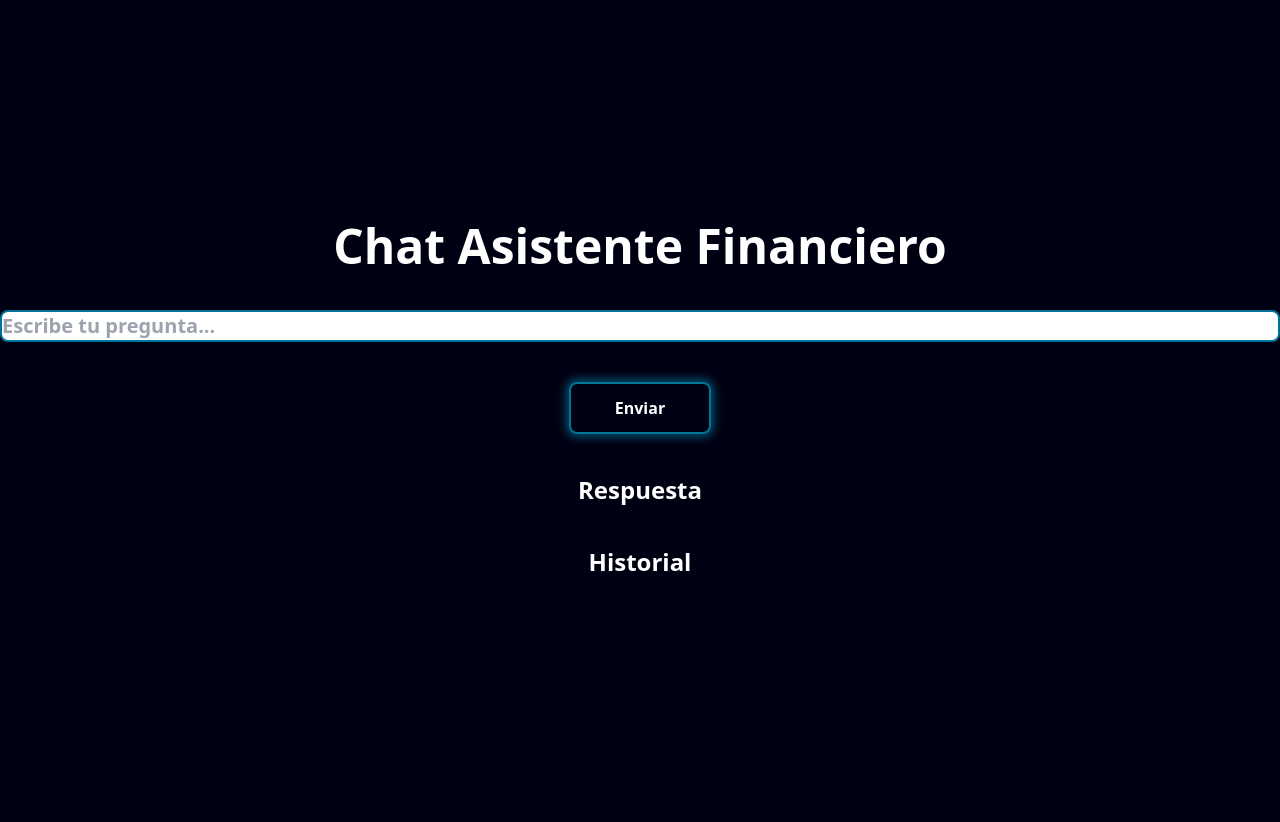
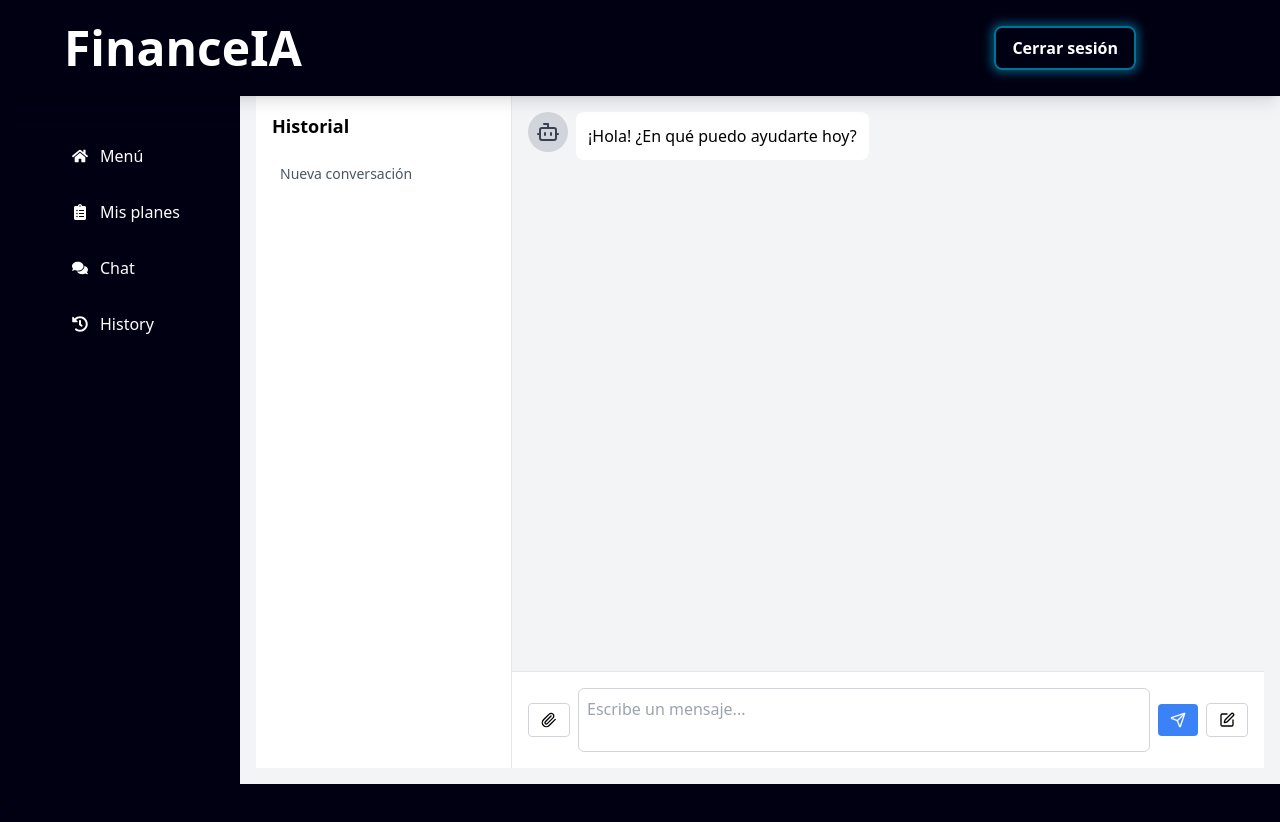
Before and after one commit to GabMond07/Asistente-IA, a React (Vite) app in the folder Frontend/: page /chat in a window 1280 px wide. Built offline with nearby package versions, Linux system fonts and the light colour scheme; sample sign-in values are in the browser's storage.

Commit message:
Chat in process

```diff
--- a/Frontend/package.json
+++ b/Frontend/package.json
@@ -12,6 +12,7 @@
   "dependencies": {
     "axios": "^1.7.7",
     "frontend": "file:",
+    "lucide-react": "^0.456.0",
     "react": "^18.3.1",
     "react-dom": "^18.3.1",
     "react-hook-form": "^7.53.1",
--- /dev/null
+++ b/Frontend/src/Components/Avatar.jsx
@@ -0,0 +1,16 @@
+// src/components/ui/avatar.js
+import React from 'react';
+
+export const Avatar = ({ children, className }) => (
+  <div className={`flex items-center justify-center w-10 h-10 rounded-full bg-gray-300 ${className}`}>
+    {children}
+  </div>
+);
+
+export const AvatarFallback = ({ children }) => (
+  <span className="text-gray-700">{children}</span>
+);
+
+export const AvatarImage = ({ src, alt }) => (
+  <img src={src} alt={alt} className="w-10 h-10 rounded-full" />
+);
--- /dev/null
+++ b/Frontend/src/Components/Button.jsx
@@ -0,0 +1,23 @@
+import React from 'react';
+import PropTypes from 'prop-types';
+import clsx from 'clsx';
+
+export const Button = ({ variant = 'default', size = 'default', children, onClick }) => (
+  <button
+    onClick={onClick}
+    className={clsx(
+      'rounded px-3 py-2 flex items-center justify-center',
+      variant === 'outline' ? 'border border-gray-300' : 'bg-blue-500 text-white',
+      size === 'icon' && 'p-2'
+    )}
+  >
+    {children}
+  </button>
+);
+
+Button.propTypes = {
+  variant: PropTypes.oneOf(['default', 'outline']),
+  size: PropTypes.oneOf(['default', 'icon']),
+  onClick: PropTypes.func,
+  children: PropTypes.node.isRequired,
+};
--- a/Frontend/src/Components/Navigation.jsx
+++ b/Frontend/src/Components/Navigation.jsx
@@ -13,7 +13,7 @@ export function Navigation() {
   };
 
   return (
-    <div className="fixed right-0 w-full flex justify-between items-center py-5 ml-14 bg-[#000013] z-50 shadow-lg">
+    <div className="fixed right-0 w-full flex justify-between items-center py-6 ml-14 top-0 bg-[#000013] z-50 shadow-lg">
       <Link to="/dashboard">
         <h1 className="ml-16 font-bold text-5xl text-white">FinanceIA</h1>
       </Link>
--- /dev/null
+++ b/Frontend/src/Components/Scrollarea.jsx
@@ -0,0 +1,7 @@
+import React from 'react';
+
+export const ScrollArea = ({ children, className }) => (
+  <div className={`overflow-y-auto ${className}`}>
+    {children}
+  </div>
+);
--- /dev/null
+++ b/Frontend/src/Components/Textarea.jsx
@@ -0,0 +1,11 @@
+// src/components/ui/textarea.js
+import React from 'react';
+
+export const Textarea = ({ value, onChange, placeholder, className }) => (
+  <textarea
+    value={value}
+    onChange={onChange}
+    placeholder={placeholder}
+    className={`resize-none w-full h-16 p-2 rounded-md border border-gray-300 focus:outline-none focus:ring-2 focus:ring-blue-500 ${className}`}
+  />
+);
--- a/Frontend/src/Pages/Chat.jsx
+++ b/Frontend/src/Pages/Chat.jsx
@@ -1,23 +1,68 @@
 // chat.jsx
-import React, { useState } from 'react';
+import { Send, PenSquare, Paperclip, Bot } from "lucide-react";
+import { Button } from "../components/Button";
+import { Textarea } from "../Components/Textarea";
+import { ScrollArea } from "../Components/Scrollarea";
+import { Avatar, AvatarFallback, AvatarImage } from "../Components/Avatar";
+import React, { useState } from "react";
+import Sidebar from "../Components/Sidebar";
+import { Navigation } from "../Components/Navigation";
+import IA from "../assets/IA.svg";
 
 function Chat() {
-    const [pregunta, setPregunta] = useState('');
-    const [respuesta, setRespuesta] = useState('');
+  const [messages, setMessages] = useState([
+    { role: "assistant", content: "¡Hola! ¿En qué puedo ayudarte hoy?" },
+  ]);
+  const [input, setInput] = useState("");
+  const [history, setHistory] = useState(["Nueva conversación"]);
+
+  const handleSend = () => {
+    if (input.trim()) {
+      setMessages([...messages, { role: "user", content: input }]);
+      setHistory([...history, input]);
+      // Simular respuesta del asistente
+      setTimeout(() => {
+        setMessages((prev) => [
+          ...prev,
+          {
+            role: "assistant",
+            content:
+              "Gracias por tu mensaje. ¿En qué más puedo ayudarte? Lorem daaabdkjasbdjka",
+          },
+        ]);
+      }, 1000);
+      setInput("");
+    }
+  };
+
+  {
+    ("La chida");
+  }
+
+  const [pregunta, setPregunta] = useState("");
+  const [respuesta, setRespuesta] = useState("");
   const [historial, setHistorial] = useState([]);
 
   const enviarPregunta = async () => {
+
+    const [messages, setMessages] = useState([
+      { role: "assistant", content: "¡Hola! ¿En qué puedo ayudarte hoy?" },
+    ]);
+
     if (!pregunta) return;
 
     try {
-            const response = await fetch('http://localhost:8000/api/consulta-chatgpt/', {
-                method: 'POST',
+      const response = await fetch(
+        "http://localhost:8000/api/consulta-chatgpt/",
+        {
+          method: "POST",
           headers: {
-                    'Content-Type': 'application/json',
-                    'Authorization': `Token ${localStorage.getItem('token')}`
+            "Content-Type": "application/json",
+            Authorization: `Token ${localStorage.getItem("token")}`,
           },
           body: JSON.stringify({ pregunta }),
-            });
+        }
+      );
 
       const data = await response.json();
 
@@ -25,40 +70,96 @@ function Chat() {
         setRespuesta(data.respuesta);
         setHistorial([...historial, { pregunta, respuesta: data.respuesta }]);
       } else {
-                console.error('Error:', data.error);
+        console.error("Error:", data.error);
       }
     } catch (error) {
-            console.error('Error en la solicitud:', error);
+      console.error("Error en la solicitud:", error);
     }
   };
 
   return (
-        <div className='flex flex-col items-center justify-center min-h-screen bg-[#000013]'>
-            <h2 className='text-white font-bold text-center text-5xl mb-10'>Chat Asistente Financiero</h2>
-            <input
-                className='text-black font-semibold text-xl mb-10 w-full rounded-lg border-2 border-[#007399] '
-                type="text"
-                value={pregunta}
-                onChange={(e) => setPregunta(e.target.value)}
-                placeholder="Escribe tu pregunta..."
-            />
-            <button className='text-white font-semibold py-3 px-11 rounded-lg border-2 border-[#007399] shadow-[0px_0px_10px_3px_rgba(0,115,153,0.7)] hover:shadow-[0px_0px_15px_5px_rgba(0,115,153,1)] transition duration-300 ease-in-out transform hover:scale-105' onClick={enviarPregunta}>Enviar</button>
-
-            <div className='mt-10'>
-                <h3 className='text-white font-bold text-center text-2xl'>Respuesta</h3>
-                <p className='text-white font-semibold text-center text-xl mb-10'>{respuesta}</p>
-            </div>
-
-            <div>
-                <h3 className='text-white font-bold text-center text-2xl'>Historial</h3>
-                {historial.map((item, index) => (
-                    <div key={index} className="card">
-                        <p className='text-white font-semibold text-center text-xl mb-10'><strong>Pregunta:</strong> {item.pregunta}</p>
-                        <p className='text-white font-semibold text-center text-xl mb-10'><strong>Respuesta:</strong> {item.respuesta}</p>
+    <>
+      <div className="ml-34">
+        <Navigation />
+        <Sidebar className="fixed left-0 top-0 h-full" />
+        <div className="flex flex-col flex-1 ml-60 pt-20">
+          {" "}
+          {/* Ajuste de margen y padding para respetar navbar y sidebar */}
+          <div className="flex h-[calc(100vh-6rem)] bg-gray-100 p-4">
+            {" "}
+            {/* Ajusta la altura restando el navbar */}
+            {/* Sidebar de historial */}
+            <div className="w-64 bg-white p-4 border-r">
+              <h2 className="text-lg font-semibold mb-4">Historial</h2>
+              <ScrollArea className="h-full">
+                {history.map((item, index) => (
+                  <div
+                    key={index}
+                    className="mb-2 text-sm text-gray-600 hover:bg-gray-100 p-2 rounded cursor-pointer"
+                  >
+                    {item}
                   </div>
                 ))}
+              </ScrollArea>
+            </div>
+            {/* Área principal del chat */}
+            <div className="flex-1 flex flex-col">
+              <ScrollArea className="flex-1 p-4">
+                {messages.map((message, index) => (
+                  <div
+                    key={index}
+                    className={`flex items-start mb-4 ${
+                      message.role === "user" ? "justify-end" : "justify-start"
+                    }`}
+                  >
+                    {message.role === "assistant" && (
+                      <Avatar className="mr-2">
+                        <AvatarFallback>
+                          <Bot />
+                        </AvatarFallback>
+                      </Avatar>
+                    )}
+                    <div
+                      className={`p-3 rounded-lg max-w-md ${
+                        message.role === "user"
+                          ? "bg-blue-500 text-white"
+                          : "bg-white"
+                      }`}
+                    >
+                      {message.content}
                     </div>
                   </div>
+                ))}
+              </ScrollArea>
+
+              {/* Entrada de mensaje */}
+              <div className="p-4 bg-white border-t">
+                <div className="flex items-center space-x-2">
+                  <Button variant="outline" size="icon">
+                    <Paperclip className="h-4 w-4" />
+                    <span className="sr-only">Adjuntar archivo</span>
+                  </Button>
+                  <Textarea
+                    value={input}
+                    onChange={(e) => setInput(e.target.value)}
+                    placeholder="Escribe un mensaje..."
+                    className="flex-grow"
+                  />
+                  <Button onClick={enviarPregunta}>
+                    <Send className="h-4 w-4" />
+                    <span className="sr-only">Enviar</span>
+                  </Button>
+                  <Button variant="outline" size="icon">
+                    <PenSquare className="h-4 w-4" />
+                    <span className="sr-only">Modificar pregunta</span>
+                  </Button>
+                </div>
+              </div>
+            </div>
+          </div>
+        </div>
+      </div>
+    </>
   );
 }
 
--- a/Frontend/src/Pages/Dashboard.jsx
+++ b/Frontend/src/Pages/Dashboard.jsx
@@ -5,17 +5,21 @@ import CloudNote from "../Components/cloudNote";
 
 const Dashboard = () => {
   return (
+    <>
       <div className="ml-60">
         <Navigation />
         <Sidebar className="fixed left-0 top-0 h-full" />
-      <div className="flex-1 p-20">
-        <h1 className="text-white font-bold text-center text-5xl">Dashboard</h1>
+        <div className="flex-1 p-24">
+          <h1 className="text-white font-bold text-center text-5xl">
+            Dashboard
+          </h1>
 
           <div className="justify-center flex w-1/4">
             <img src={Nube} alt="" />
           </div>
         </div>
       </div>
+    </>
   );
 };
 
--- a/Frontend/src/Pages/Plans.jsx
+++ b/Frontend/src/Pages/Plans.jsx
@@ -4,16 +4,20 @@ import jarvi from "../assets/IA.svg";
 
 const Plans = () => {
   return (
+    <>
       <div className="ml-60">
         <Navigation />
         <Sidebar className="fixed left-0 top-0 h-full" />
-      <div className="flex-1 p-20">
-        <h1 className="text-white font-bold text-center text-5xl">Mis planes</h1>
+        <div className="flex-1 p-24">
+          <h1 className="text-white font-bold text-center text-5xl">
+            Mis planes
+          </h1>
           <div className="justify-center flex">
             <img src={jarvi} alt="" />
           </div>
         </div>
       </div>
+    </>
   );
 };
 
--- a/Frontend/src/index.css
+++ b/Frontend/src/index.css
@@ -5,3 +5,9 @@
 body{
     background-color: #000013;
 }
+
+/* Ocultar la barra de desplazamiento en el contenedor */
+body, html {
+    overflow-x: hidden; /* Desactiva el scroll horizontal */
+    overflow-y: hidden; /* Desactiva el scroll vertical */
+  }
```
Also changed, not shown: 1 other file (tests, documents, lock files or other folders). Lines whose indentation alone changed are shown as unchanged.
